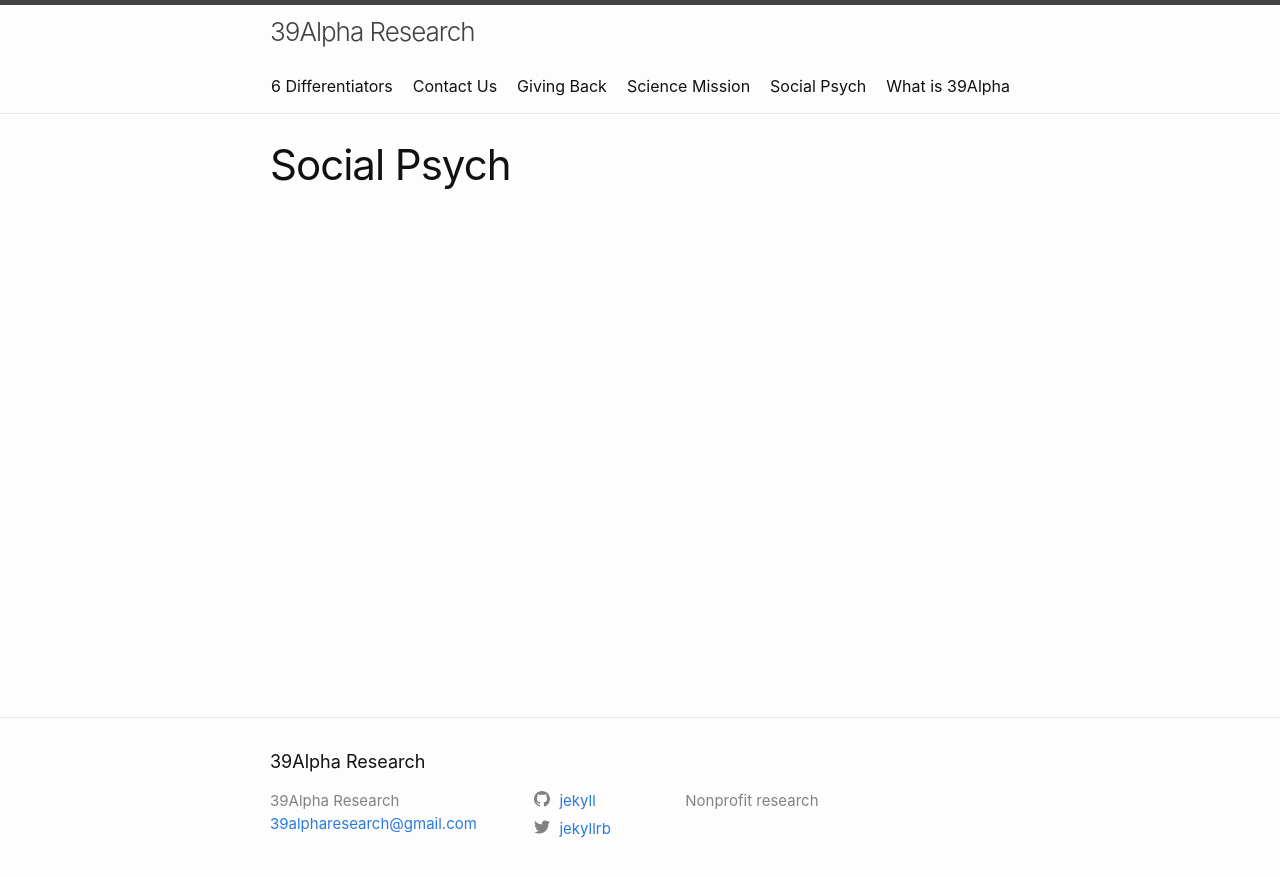
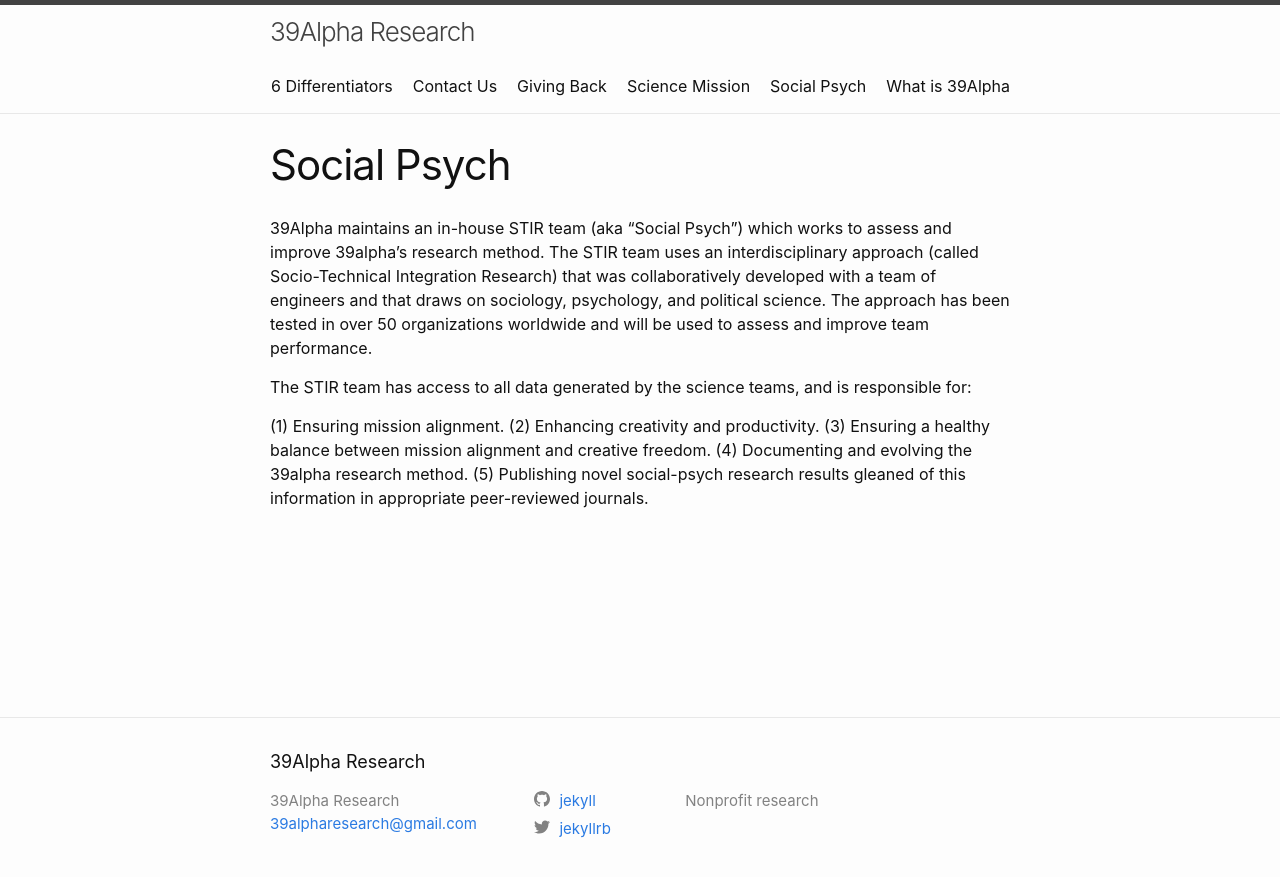
Before and after one commit to 39alpha/39alpharesearch.org, a Jekyll site: the page built from social-psych.md, in a window 1280 px wide. Shown: the top 877 px of the page. Built offline with Jekyll 4.4.1, drawn with Linux system fonts in a browser that asks for light colours.

Commit message:
Update social-psych.md

```diff
--- a/social-psych.md
+++ b/social-psych.md
@@ -3,3 +3,12 @@ layout: page
 title: Social Psych
 permalink: /social-psych/
 ---
+39Alpha maintains an in-house STIR team (aka “Social Psych”) which works to assess and improve 39alpha’s research method. The STIR team uses an interdisciplinary approach (called Socio-Technical Integration Research) that was collaboratively developed with a team of engineers and that draws on sociology, psychology, and political science. The approach has been tested in over 50 organizations worldwide and will be used to assess and improve team performance.
+
+The STIR team has access to all data generated by the science teams, and is responsible for:
+
+(1) Ensuring mission alignment.
+(2) Enhancing creativity and productivity.
+(3) Ensuring a healthy balance between mission alignment and creative freedom.
+(4) Documenting and evolving the 39alpha research method.
+(5) Publishing novel social-psych research results gleaned of this information in appropriate peer-reviewed journals.
```
